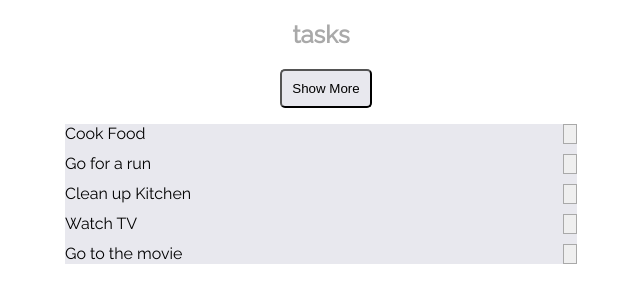
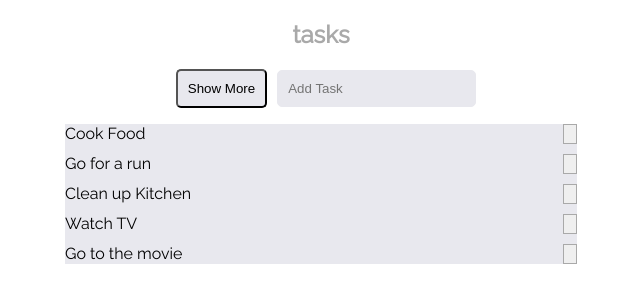
Before and after one commit to Deepali2/React-Tasks, a React (Create React App) app: page / in a window 1280 px wide. Shown: the top 302 px of the page, without its empty margins (319-959 px from the left). Built offline with nearby package versions, Linux system fonts and the light colour scheme.

Commit message:
adds custom task at the beginning of the list

```diff
--- a/src/App.css
+++ b/src/App.css
@@ -19,17 +19,22 @@ ul {
 	width: 40%;
 }
 
+
 .btnDiv {
 	text-align: center;
 	font-family: 'Raleway', sans-serif;
 }
 
-.btn {
+.btn, .addTask {
 	padding: 10px;
 	margin-left: 10px;
 	margin-top: 20px;
 	border-radius: 5px;
 	background-color: #E8E8EE;
+}
+
+.addTask {
+  border: solid 1px #E8E8EE;
 }
 
 
--- a/src/App.js
+++ b/src/App.js
@@ -1,5 +1,6 @@
 import React, { Component } from 'react';
 import CheckBox from './CheckBox';
+import Task from './Task';
 import './App.css';
 
 class App extends Component {
@@ -26,6 +27,25 @@ class App extends Component {
 		}
 		this.onClickHandler = this.onClickHandler.bind(this);
 		this.toggleCompleted = this.toggleCompleted.bind(this);
+		this.handleKeyPress = this.handleKeyPress.bind(this);
+	}
+
+	handleKeyPress(e) {
+		let details = e.target.value;
+		if (e.key === 'Enter') {
+			this.setState((prevState) => {
+				let tasks = prevState.tasks;
+
+				//add 1 to the id of each existing task
+				for (let task of tasks) {
+					task.id++;
+				}
+
+				let task = { id: 1, details, completed: false };
+				tasks.unshift(task);
+				return ({ tasks });
+			})
+		}
 	}
 
 	toggleCompleted(id) {
@@ -60,6 +80,7 @@ class App extends Component {
 		else if (tasks.length < 5) alert('There are no more tasks to display');
 
 	}
+
 	render() {
 		const { tasks, limit, text } = this.state;
 
@@ -68,6 +89,7 @@ class App extends Component {
 				<h2>tasks</h2>
 				<div className="btnDiv">
 					<button className='btn' onClick={this.onClickHandler}>{text}</button>
+					<Task handleKeyPress={this.handleKeyPress} />
 				</div>
 				<div className="tasks">
 					<ul>
--- /dev/null
+++ b/src/Task.js
@@ -0,0 +1,15 @@
+import React from 'react';
+
+const Task = (props) => {
+	return (
+		<input
+			type='text'
+			className='addTask'
+			onKeyPress={(e) => props.handleKeyPress(e)}
+			placeholder='Add Task'
+			maxLength='30'
+		/>
+	)
+}
+
+export default Task;
```
